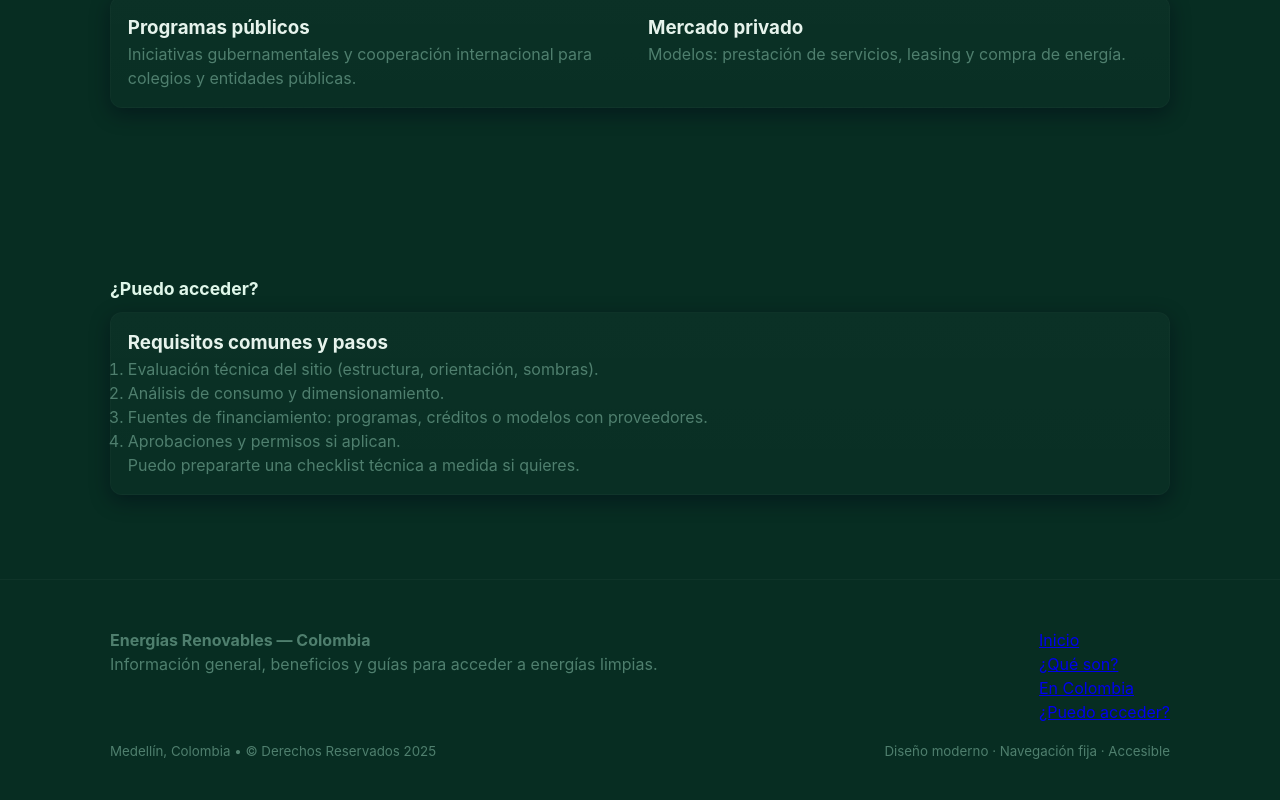
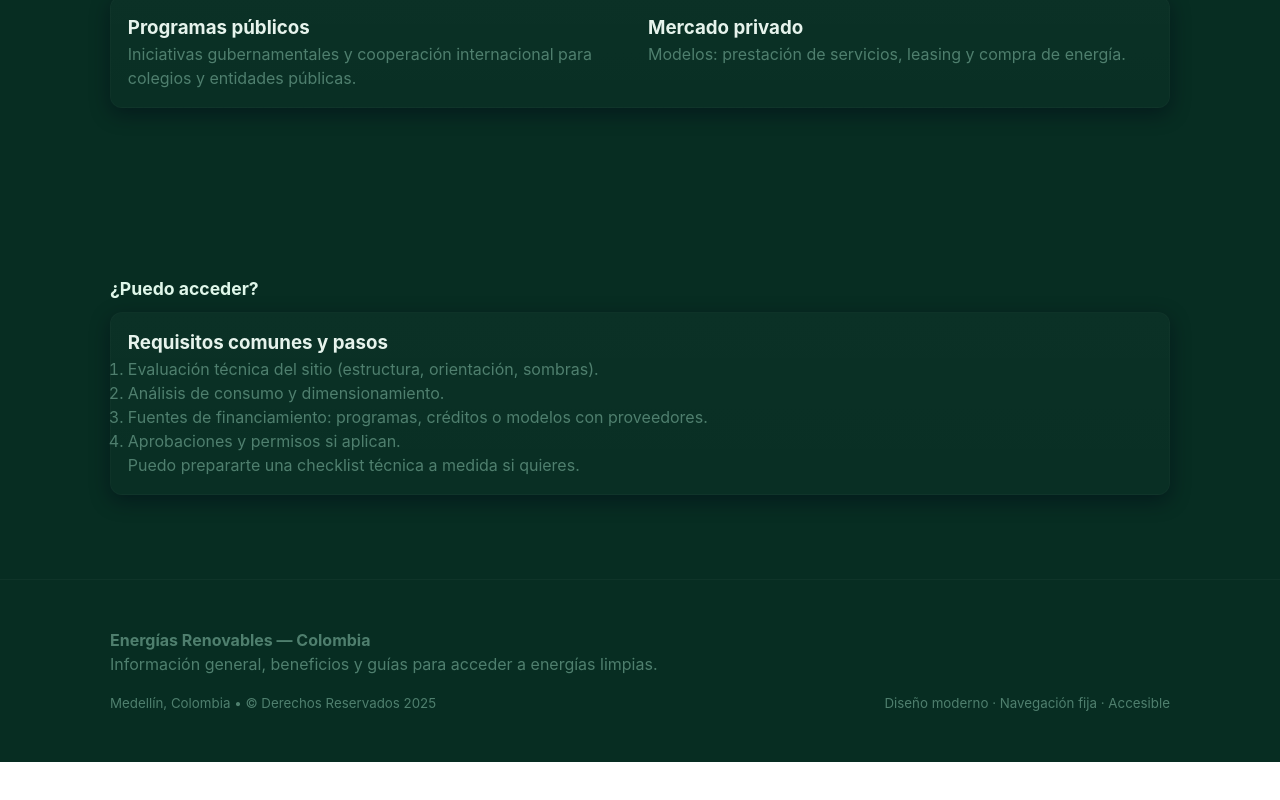
Before and after one commit to NicoFong/Talento-tech-Proyecto, a plain HTML site: page index.html in a window 1280 px wide. Shown: the part 1497-2297 px from the top of the page. After the commit the page ends 2259 px from the top, so only its background shows below. Drawn offline with Linux system fonts and the light colour scheme.

Commit message:
Arreglando pormenores
visual del codigo y un menu que sobraba

```diff
--- a/index.html
+++ b/index.html
@@ -147,12 +147,7 @@
         <h4>Energías Renovables — Colombia</h4>
         <p class="muted">Información general, beneficios y guías para acceder a energías limpias.</p>
       </div>
-      <div class="footer-links">
-        <p class="muted"><a href="#Inicio">Inicio</a></p>
-        <p class="muted"><a href="#queSon">¿Qué son?</a></p>
-        <p class="muted"><a href="#EnColombia">En Colombia</a></p>
-        <p class="muted"><a href="#puedo">¿Puedo acceder?</a></p>
-      </div>
+
     </div>
 
     <div class="container footer-bottom">
--- a/misestilos.css
+++ b/misestilos.css
@@ -239,7 +239,7 @@ body {
   flex-wrap:wrap;
 }
 .footer-left{ max-width:560px; }
-.footer-links p{ margin:0; }
+
 .footer-bottom{
   margin-top:1.1rem;
   display:flex;
@@ -259,7 +259,6 @@ body {
   .main-nav{ left:0; transform:none; width:100%; border-radius:0; padding:.45rem 1rem; }
   .mobile-menu{ display:none; } /* se controla por JS */
 }
-/* ===== Estilos del menú móvil: apariencia tipo tarjeta (no "link") ===== */
 .mobile-menu {
   /* oculto por defecto: JS controla visibilidad con la clase .open */
   display: none;
@@ -291,7 +290,14 @@ body {
 }
 
 /* lista vertical tipo "botones" limpios */
-.mobile-menu ul { list-style: none; margin: 0; padding: 0; display:flex; flex-direction:column; gap:.5rem; }
+.mobile-menu ul {
+  list-style:
+  none; margin: 0;
+  padding: 0;
+  display:flex;
+  flex-direction:column;
+  gap:.5rem;
+}
 
 .mobile-menu li { margin: 0; }
 
```
